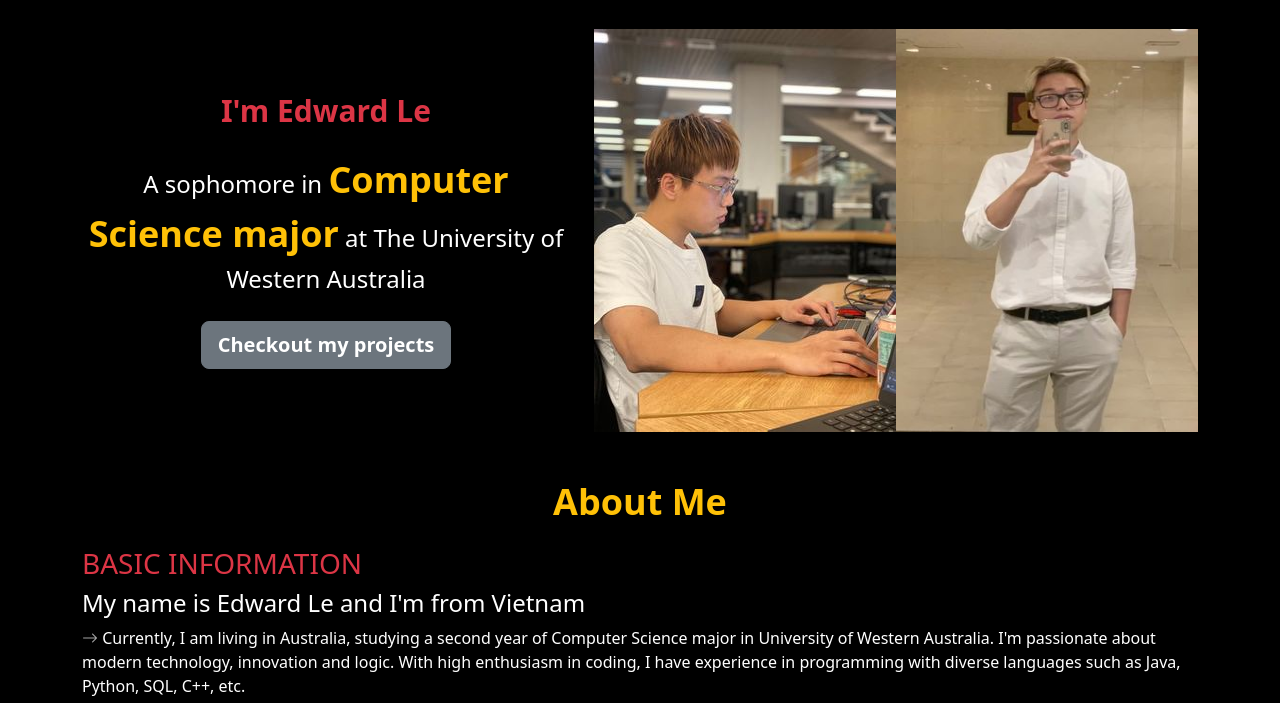
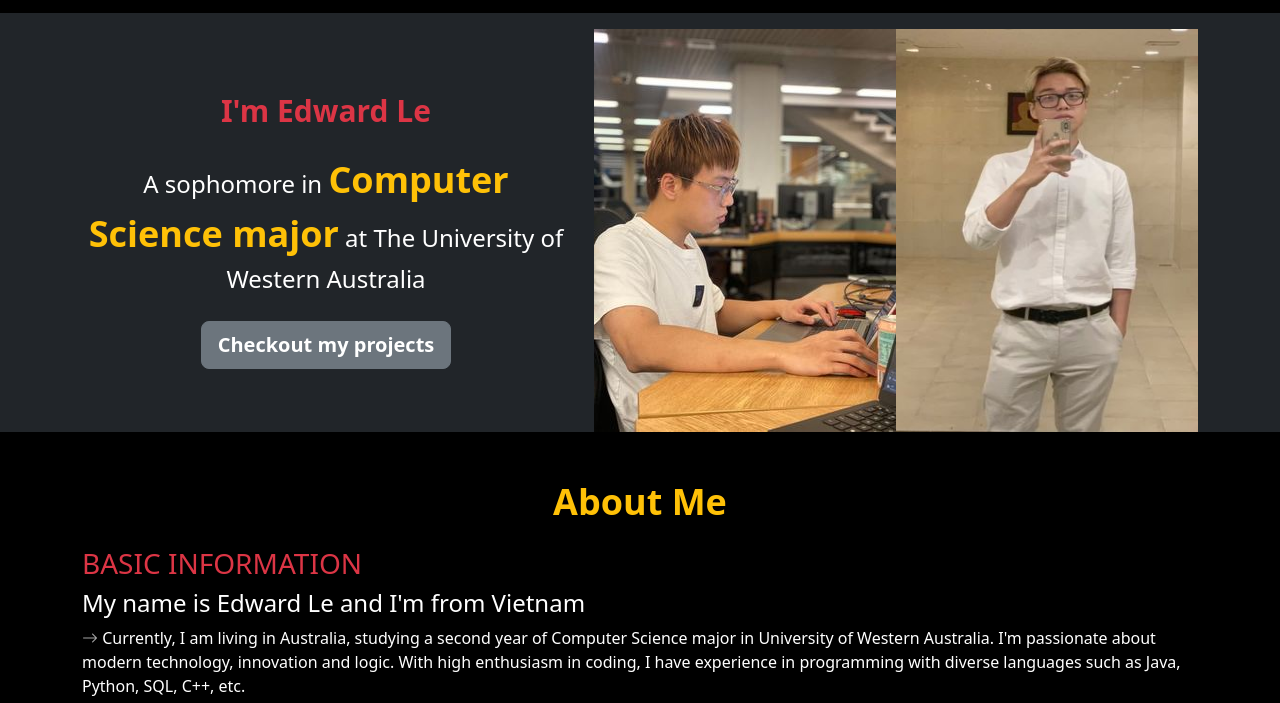
Before and after one commit to edwardisintou/PortfolioProjectV1, a plain HTML site: page index.html in a window 1280 px wide. Shown: the part 65-768 px from the top of the page. Drawn offline with nearby package versions, Linux system fonts and the light colour scheme.

Commit message:
Update index.html

```diff
--- a/index.html
+++ b/index.html
@@ -175,7 +175,7 @@
     </nav>
 
     <!-- Showcase -->
-    <section class="text-white p-5 p-lg-0 pt-lg-4 text-center showcase">
+    <section class="bg-dark text-white p-5 p-lg-0 pt-lg-4 text-center">
       <div class="container">
         <div class="row align-items-center justify-content-between">
           <div class="col-sm text-center">
```
